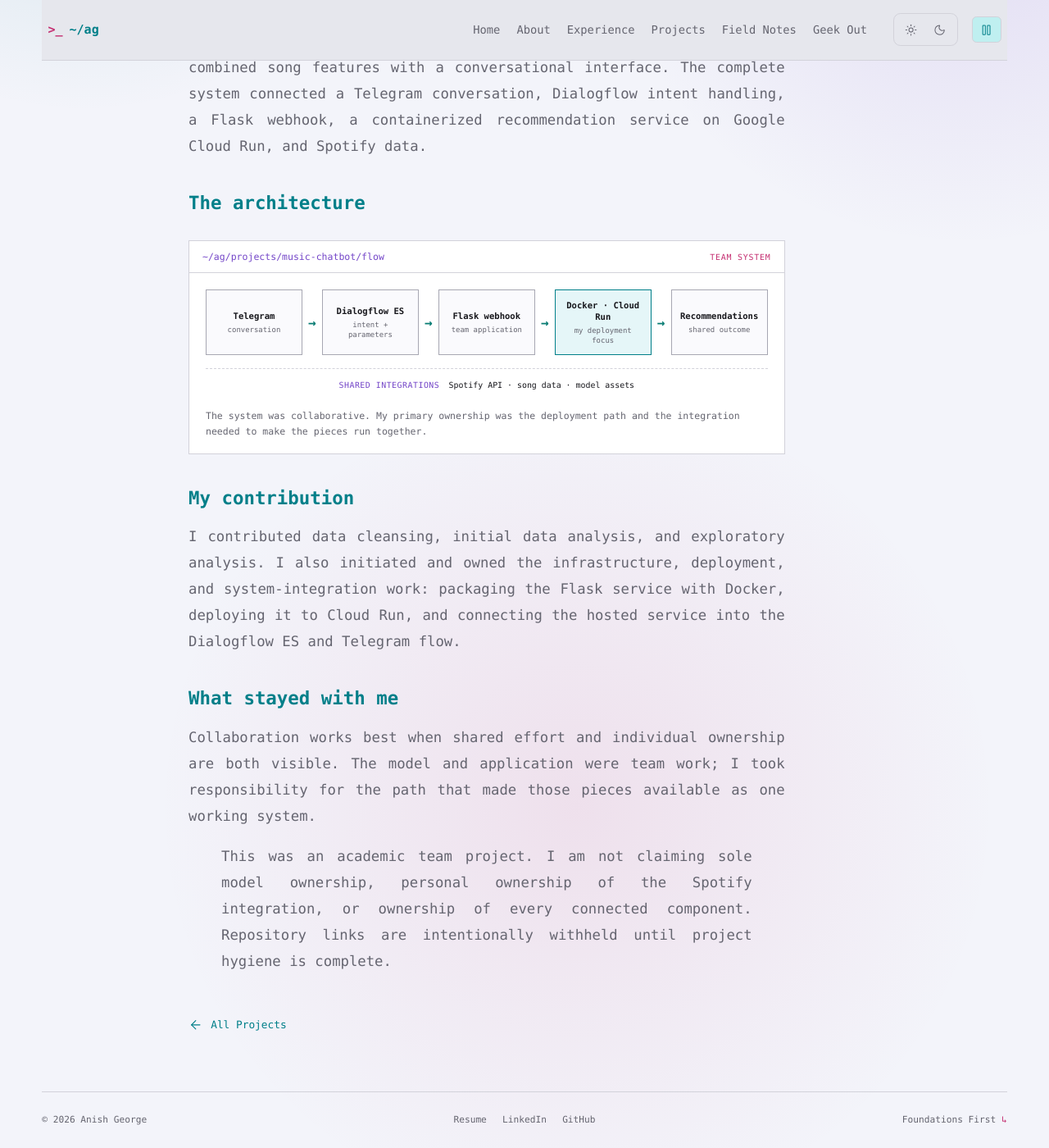
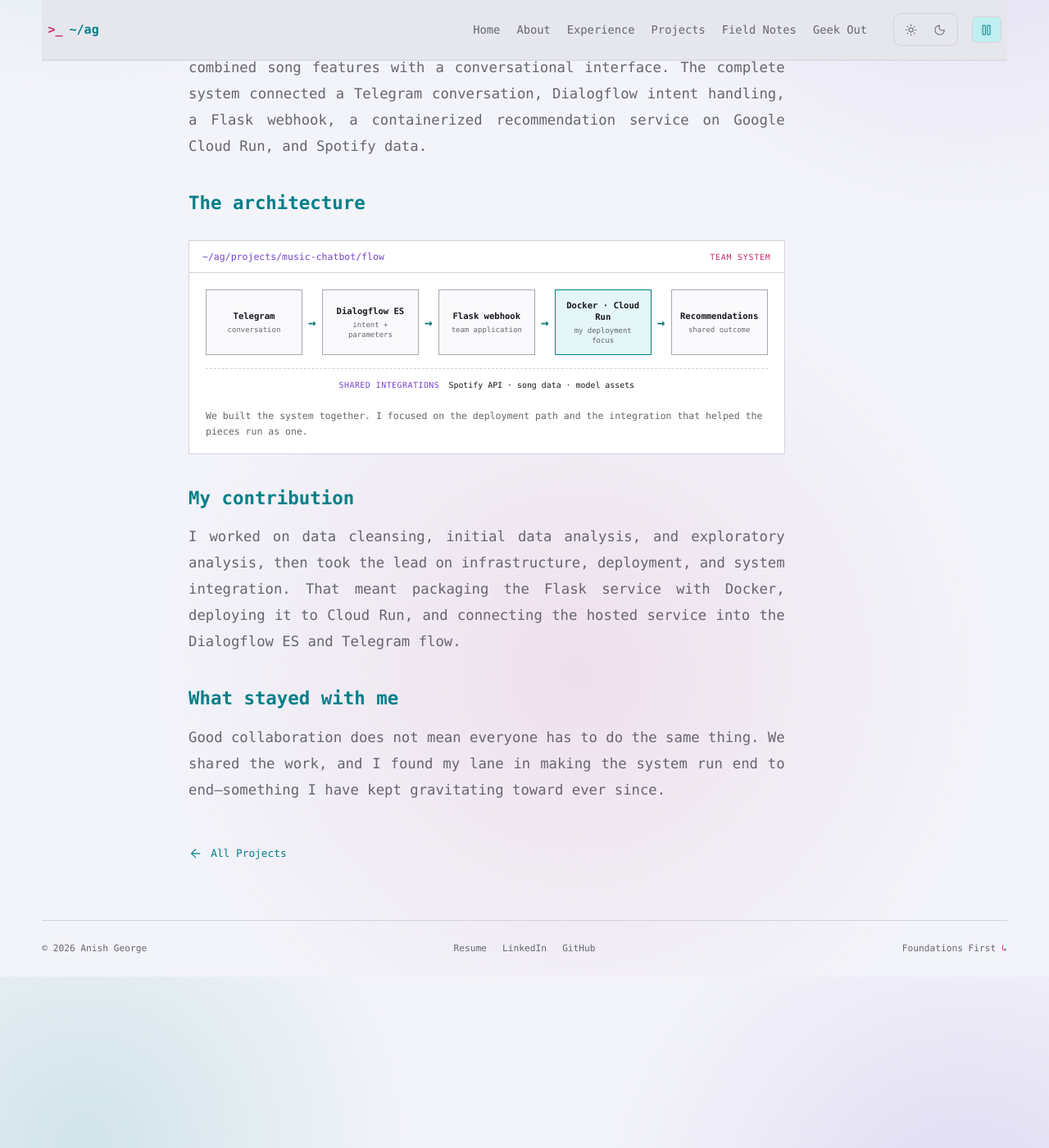
Before and after one commit to ANISHG-26/ANISHG-26.github.io, a Jekyll site: the page built from _projects/music-recommendation-chatbot.md, in a window 1280 px wide and 1400 px high, scrolled down 490 px. Shown: the whole window at 82% size. Built offline with Jekyll 4.4.1, drawn with Linux system fonts in a browser that asks for light colours; nearby versions of some CDN libraries.

Commit message:
content: warm the music project narrative

```diff
--- a/_data/projects.yml
+++ b/_data/projects.yml
@@ -31,5 +31,5 @@
   status: Collaborative course project
   title: Music Recommendation Chatbot
   url: /projects/music-recommendation-chatbot/
-  description: A four-person project where shared data-science work met clear individual ownership of deployment and system integration.
+  description: A four-person project where shared data-science work came together through deployment and system integration.
   tags: [Collaboration, Cloud Run, System integration]
--- a/_projects/music-recommendation-chatbot.md
+++ b/_projects/music-recommendation-chatbot.md
@@ -30,15 +30,13 @@ A four-person course team built a music-recommendation prototype that combined s
     </div>
     <div class="architecture-support"><span>shared integrations</span><strong>Spotify API · song data · model assets</strong></div>
   </div>
-  <figcaption id="music-architecture-caption">The system was collaborative. My primary ownership was the deployment path and the integration needed to make the pieces run together.</figcaption>
+  <figcaption id="music-architecture-caption">We built the system together. I focused on the deployment path and the integration that helped the pieces run as one.</figcaption>
 </figure>
 
 ## My contribution
 
-I contributed data cleansing, initial data analysis, and exploratory analysis. I also initiated and owned the infrastructure, deployment, and system-integration work: packaging the Flask service with Docker, deploying it to Cloud Run, and connecting the hosted service into the Dialogflow ES and Telegram flow.
+I worked on data cleansing, initial data analysis, and exploratory analysis, then took the lead on infrastructure, deployment, and system integration. That meant packaging the Flask service with Docker, deploying it to Cloud Run, and connecting the hosted service into the Dialogflow ES and Telegram flow.
 
 ## What stayed with me
 
-Collaboration works best when shared effort and individual ownership are both visible. The model and application were team work; I took responsibility for the path that made those pieces available as one working system.
-
-> This was an academic team project. I am not claiming sole model ownership, personal ownership of the Spotify integration, or ownership of every connected component. Repository links are intentionally withheld until project hygiene is complete.
+Good collaboration does not mean everyone has to do the same thing. We shared the work, and I found my lane in making the system run end to end—something I have kept gravitating toward ever since.
```
Also changed, not shown: docs/design-contract.md (+3 -2 lines).
